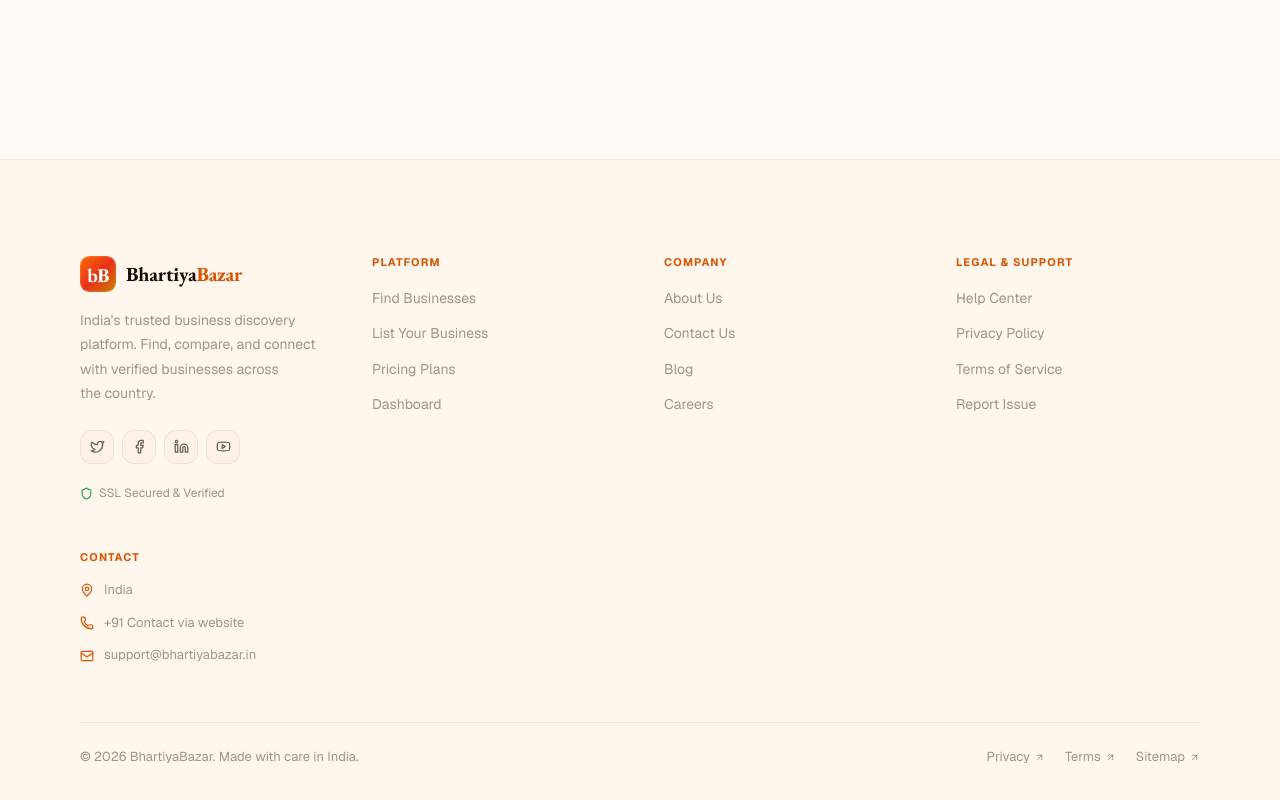
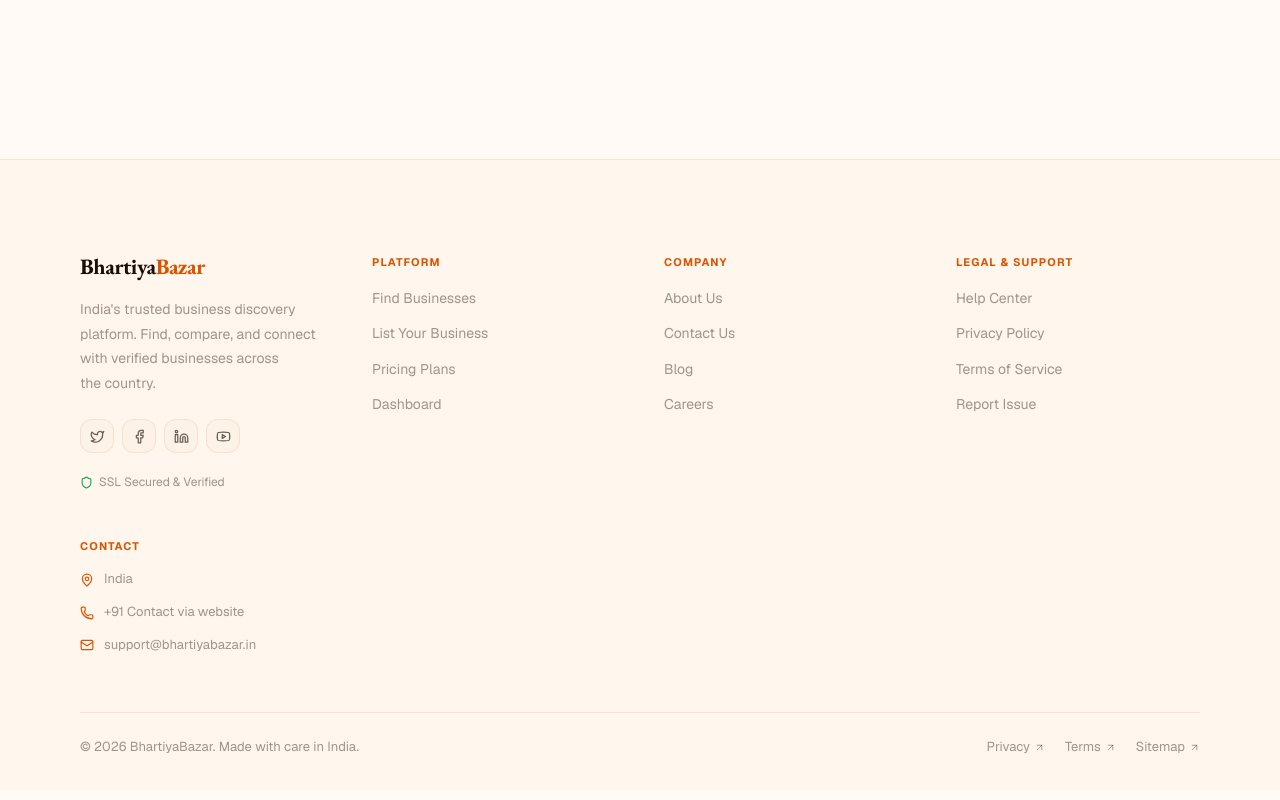
Before and after one commit to ceptile/bhartiyabazar, a Next.js app: page / in a window 1280 px wide. Shown: the part 5948-6748 px from the top of the page. Built offline with nearby package versions, Linux system fonts and the light colour scheme.

Commit message:
feat: text-only EB Garamond logo, no icon mark

```diff
--- a/src/components/layout/Footer.tsx
+++ b/src/components/layout/Footer.tsx
@@ -54,7 +54,7 @@ export default function Footer() {
           {/* Brand column */}
           <div>
             <div style={{ marginBottom: 16 }}>
-              <Logo size="md" variant="full" />
+              <Logo size="md" />
             </div>
             <p style={{ fontSize: 14, color: 'var(--text-muted)', lineHeight: 1.75, maxWidth: 260, marginBottom: 24 }}>
               India&apos;s trusted business discovery platform. Find, compare, and connect with verified businesses across the country.
--- a/src/components/ui/Logo.tsx
+++ b/src/components/ui/Logo.tsx
@@ -2,78 +2,34 @@ import React from 'react';
 
 interface LogoProps {
   size?: 'sm' | 'md' | 'lg';
-  variant?: 'mark' | 'full' | 'text';
   className?: string;
 }
 
 const sizes = {
-  sm: { mark: 28, fontSize: 15 },
-  md: { mark: 36, fontSize: 20 },
-  lg: { mark: 48, fontSize: 26 },
+  sm: { fontSize: 16, gap: 0 },
+  md: { fontSize: 22, gap: 0 },
+  lg: { fontSize: 30, gap: 0 },
 };
 
-export default function Logo({ size = 'md', variant = 'full', className = '' }: LogoProps) {
+export default function Logo({ size = 'md', className = '' }: LogoProps) {
   const s = sizes[size];
 
-  const Mark = () => (
-    <svg
-      width={s.mark}
-      height={s.mark}
-      viewBox="0 0 48 48"
-      fill="none"
-      xmlns="http://www.w3.org/2000/svg"
-      aria-label="BhartiyaBazar mark"
-      role="img"
-    >
-      {/* Liquid-glass rounded square */}
-      <rect width="48" height="48" rx="13" fill="url(#logo-grad)" />
-      {/* Subtle inner glow ring */}
-      <rect x="1" y="1" width="46" height="46" rx="12.5" stroke="rgba(255,255,255,0.18)" strokeWidth="1" fill="none" />
-      {/* "bB" in EB Garamond rendered as SVG text */}
-      <text
-        x="24"
-        y="34"
-        textAnchor="middle"
-        fontFamily="'EB Garamond', Georgia, serif"
-        fontWeight="700"
-        fontSize="26"
-        fill="#ffffff"
-        letterSpacing="-1"
-      >
-        bB
-      </text>
-      <defs>
-        <linearGradient id="logo-grad" x1="0" y1="0" x2="48" y2="48" gradientUnits="userSpaceOnUse">
-          <stop stopColor="#FF6B00" />
-          <stop offset="0.5" stopColor="#E8321A" />
-          <stop offset="1" stopColor="#C97F00" />
-        </linearGradient>
-      </defs>
-    </svg>
-  );
-
-  const TextLogo = () => (
+  return (
     <span
+      className={className}
+      aria-label="BhartiyaBazar"
       style={{
         fontFamily: "'EB Garamond', Georgia, serif",
         fontWeight: 700,
         fontSize: s.fontSize,
-        letterSpacing: '-0.01em',
+        letterSpacing: '-0.02em',
         lineHeight: 1,
-        color: 'var(--text-primary)',
+        userSelect: 'none',
+        display: 'inline-block',
       }}
     >
-      Bhartiya<span style={{ color: 'var(--amber)' }}>Bazar</span>
+      <span style={{ color: 'var(--text-primary)' }}>Bhartiya</span>
+      <span style={{ color: 'var(--amber)' }}>Bazar</span>
     </span>
   );
-
-  if (variant === 'mark')  return <Mark />;
-  if (variant === 'text')  return <TextLogo />;
-
-  return (
-    <div className={`flex items-center gap-2.5 ${className}`} style={{ display: 'flex', alignItems: 'center', gap: 10 }}>
-      <Mark />
-      <TextLogo />
-    </div>
-  );
 }
```
